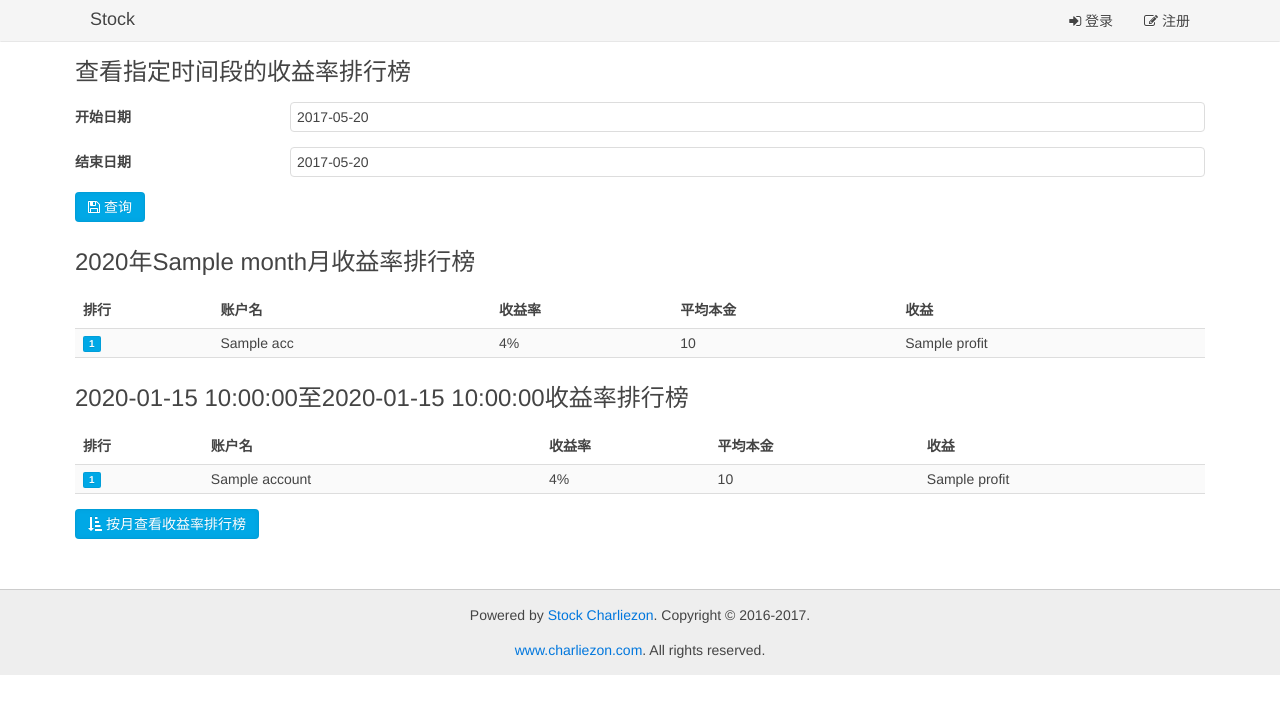
After one commit to charliezon/stock, a Python web app: template www/templates/profit_rank.html in a window 1280 px wide. The commit adds this page. Shown: the top 714 px of the page. Run offline with Jinja, Linux system fonts and the light colour scheme; the template is opened without the code that fills it: most values are stand-ins (such as "Sample title", 1, 10 or a date in 2020).

Commit message:
implement profit rate rank

```diff
--- a/www/templates/__base__.html
+++ b/www/templates/__base__.html
@@ -36,6 +36,14 @@
                                 {% for acc in accounts %}
                                     <li><a href="/account/{{acc.id}}"><i class="uk-icon-credit-card"></i>  {{acc.name}}</a></li>
                                 {% endfor %}
+                            </ul>
+                        </div>
+                    </li>
+                    <li class="uk-parent" data-uk-dropdown>
+                        <a href="#0"><i class="uk-icon-bar-chart"></i> 分析账户</a>
+                        <div class="uk-dropdown uk-dropdown-navbar">
+                            <ul class="uk-nav uk-nav-navbar">
+                                <li><a href="/profit_rank"><i class="uk-icon-sort-amount-asc"></i>  收益率排行</a></li>
                             </ul>
                         </div>
                     </li>
--- /dev/null
+++ b/www/templates/profit_rank.html
@@ -0,0 +1,109 @@
+{% extends '__base__.html' %}
+
+{% block title %}收益率排行{% endblock %}
+
+{% block beforehead %}
+<script type="text/javascript">
+
+function initVM(data) {
+    var vm = new Vue({
+        el: '#vm',
+        data: data,
+        methods: {
+            submit: function (event) {
+                event.preventDefault();
+                location.href = '/profit_rank/'+$('#start_date').val()+'/'+$('#end_date').val();
+            }
+        }
+    });
+    $("#start_date").val(getTodayString());
+    $("#end_date").val(getTodayString());
+    $('#vm').show();
+}
+
+$(function () {
+    $('#loading').hide();
+    initVM({
+
+    });
+});
+</script>
+{% endblock %}
+
+{% block content %}
+
+<h2>查看指定时间段的收益率排行榜</h2>
+<div id="vm" class="uk-width-1-1">
+    <form v-on="submit: submit" class="uk-form uk-form-horizontal">
+        <div class="uk-alert uk-alert-danger uk-hidden"></div>
+        <div class="uk-form-row">
+            <label class="uk-form-label" for="start_date"><strong>开始日期</strong></label>
+            <div class="uk-form-controls">
+                <input id="start_date" v-model="start_date" name="start_date" type="text" data-uk-datepicker="{format:'YYYY-MM-DD'}" class="uk-width-1-1">
+            </div>
+        </div>
+        <div class="uk-form-row">
+            <label class="uk-form-label" for="end_date"><strong>结束日期</strong></label>
+            <div class="uk-form-controls">
+                <input id="end_date" v-model="end_date" name="end_date" type="text" data-uk-datepicker="{format:'YYYY-MM-DD'}" class="uk-width-1-1">
+            </div>
+        </div>
+        <div class="uk-form-row">
+            <button type="submit" class="uk-button uk-button-primary"><i class="uk-icon-save"></i> 查询</button>
+        </div>
+    </form>
+</div>
+{% if ranks %}
+    {% for rank in ranks %}
+    <h2>{{rank.year}}年{{rank.month}}月收益率排行榜</h2>
+    <table class="uk-table uk-table-hover uk-table-striped uk-table-condensed uk-text-nowrap">
+        <thead>
+            <tr>
+                <th>排行</th>
+                <th>账户名</th>
+                <th>收益率</th>
+                <th>平均本金</th>
+                <th>收益</th>
+            </tr>
+        </thead>
+        <tbody>
+            {% for account in rank.accounts %}
+            <tr >
+                <td><div class="uk-badge">{{loop.index}}</div></td>
+                <td>{{account.account_name}}</td>
+                <td>{{account.profit_rate}}%</td>
+                <td>{{account.cost}}</td>
+                <td>{{account.profit}}</td>
+            </tr>
+            {% endfor %}
+        </tbody>
+    </table>
+    {% endfor %}
+{% endif %}
+{% if rank %}
+    <h2>{{start_date}}至{{end_date}}收益率排行榜</h2>
+    <table class="uk-table uk-table-hover uk-table-striped uk-table-condensed uk-text-nowrap">
+        <thead>
+            <tr>
+                <th>排行</th>
+                <th>账户名</th>
+                <th>收益率</th>
+                <th>平均本金</th>
+                <th>收益</th>
+            </tr>
+        </thead>
+        <tbody>
+            {% for account in rank %}
+            <tr >
+                <td><div class="uk-badge">{{loop.index}}</div></td>
+                <td>{{account.account_name}}</td>
+                <td>{{account.profit_rate}}%</td>
+                <td>{{account.cost}}</td>
+                <td>{{account.profit}}</td>
+            </tr>
+            {% endfor %}
+        </tbody>
+    </table>
+    <a href="/profit_rank" class="uk-button uk-button-primary"><i class="uk-icon-sort-amount-asc"></i> 按月查看收益率排行榜</a>
+{% endif %}
+{% endblock %}
```
Also changed, not shown: www/handler_help.py (+54 -1 lines), www/handlers.py (+65 -2 lines), www/models.py (+16 -0 lines).
